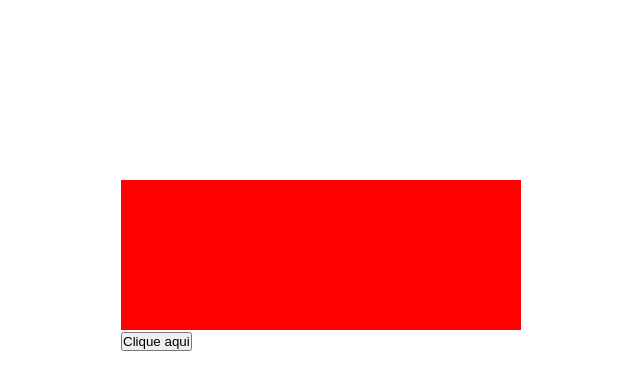
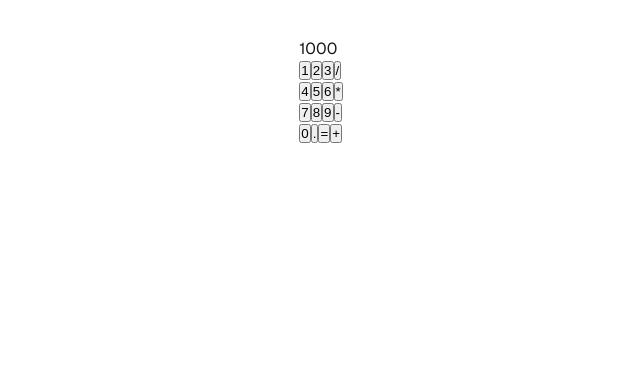
Before and after one commit to MarcosFelixmdr/CalculadoraReact, a Next.js app: page / in a window 1280 px wide. Shown: the top 390 px of the page, without its empty margins (319-959 px from the left). Built offline with nearby package versions, Linux system fonts and the light colour scheme.

Commit message:
Calculadora

```diff
--- /dev/null
+++ b/src/app/calculadora/page.js
@@ -0,0 +1,47 @@
+'use client';
+import { useState } from 'react';
+export default function Calculadora () {
+
+    // let resultado = '1000';
+    const [resultado, setResultado] = useState(1000);
+
+    function handleClick () {
+        // resultado++;
+        setResultado(resultado + 1);
+        console.log(resultado);
+    }
+
+    return (
+        <div className='calculadora'>
+            <div className='visor'>
+                <p className='numero'>{resultado}</p>
+            </div>
+            <div className='teclado'>
+                <div className='fila'>
+                    <button className='botao' onClick={handleClick}>1</button>
+                    <button className='botao'>2</button>
+                    <button className='botao'>3</button>
+                    <button className='botao'>/</button>
+                </div>
+                <div className='fila'>
+                    <button className='botao'>4</button>
+                    <button className='botao'>5</button>
+                    <button className='botao'>6</button>
+                    <button className='botao'>*</button>
+                </div>
+                <div className='fila'>
+                    <button className='botao'>7</button>
+                    <button className='botao'>8</button>
+                    <button className='botao'>9</button>
+                    <button className='botao'>-</button>
+                </div>
+                <div className='fila'>
+                    <button className='botao'>0</button>
+                    <button className='botao'>.</button>
+                    <button className='botao'>=</button>
+                    <button className='botao'>+</button>
+                </div>
+            </div>
+        </div>
+    );
+}
--- a/src/app/page.js
+++ b/src/app/page.js
@@ -1,3 +1,4 @@
+import Calculadora from "./calculadora/page";
 import styles from "./page.module.css";
 import BandeiraPolonia from "@/components/bandeira_polonia/bandeira_polonia";
 
@@ -7,7 +8,7 @@ export default function Home() {
   return (
     <div className={styles.page}>
 
-      <BandeiraPolonia/>
+      <Calculadora/>
 
     </div>
   );
--- /dev/null
+++ b/src/app/pasta/page.js
@@ -0,0 +1,53 @@
+'use client';
+import { useState } from 'react';
+
+
+export default function Calculadora() {
+    const [resultado, setResultado] = useState('1000');
+    const [numero1, setNumero1] = useState('');
+    const [numero2, setNumero2] = useState('');
+
+    let num1 = '1000';
+
+    function handleClick () {
+        setResultado(resultado + '1');
+        console.log(resultado);
+    }
+
+    return (
+
+        <div className='calculadora'>
+            <div className='visor'>
+                <p className='resultado'>{resultado}</p>
+            </div>
+            <div className='teclado'>
+                <div className='fila'>
+                    <button className='botao' onClick={handleClick}>1</button>
+                    <button className='botao'>2</button>
+                    <button className='botao'>3</button>
+                    <button className='botao'>/</button>
+                </div>
+                <div className='fila'>
+                    <button className='botao'>4</button>
+                    <button className='botao'>5</button>
+                    <button className='botao'>6</button>
+                    <button className='botao'>*</button>
+                </div>
+                <div className='fila'>
+                    <button className='botao'>7</button>
+                    <button className='botao'>8</button>
+                    <button className='botao'>9</button>
+                    <button className='botao'>-</button>
+                </div>
+                <div className='fila'>
+                    <button className='botao'>0</button>
+                    <button className='botao'>.</button>
+                    <button className='botao'>=</button>
+                    <button className='botao'>+</button>
+                </div>
+            </div>
+
+        </div>
+
+    );
+}
--- /dev/null
+++ b/src/app/pasta/page.module.css
@@ -0,0 +1,3 @@
+.visor {
+    background-color: aqua;
+}
--- /dev/null
+++ b/src/app/products/page.js
@@ -0,0 +1,14 @@
+// Montar uma página para exibir produtos
+
+export default async function ProductsPage() {
+    // Buscar os produtos
+    const products = await getProducts();
+
+    // Renderizar a lista de produtos
+    return (
+        <div>
+            <h1>Produtos</h1>
+
+        </div>
+    );
+}
```
Also changed, not shown: src/app/calculadora/page.module.css (added), src/app/products/page.module.css (added).
